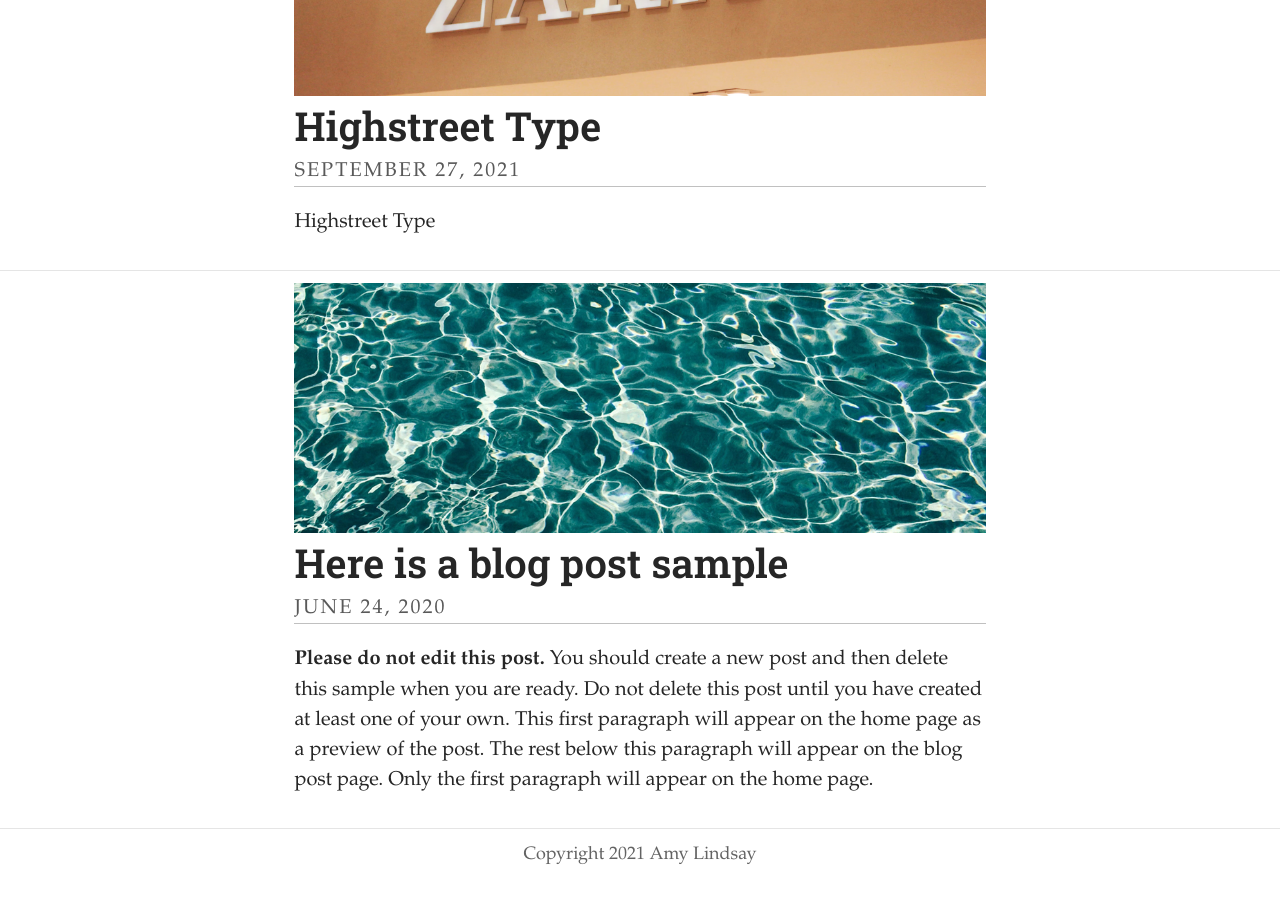
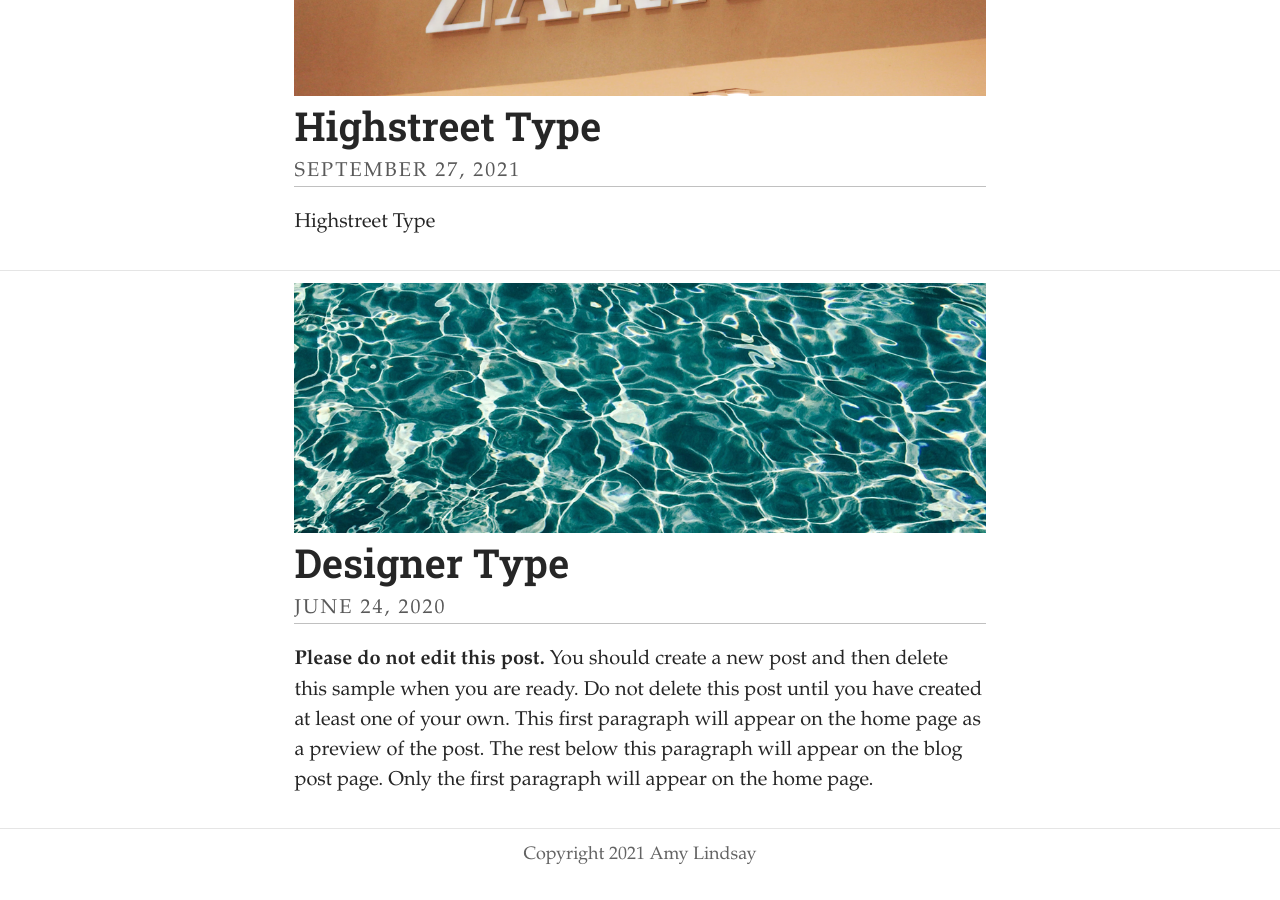
Before and after one commit to AmyLindsay1/TypographicDesign, a Jekyll site: the page built from index.html, in a window 1280 px wide and 900 px high, scrolled down 715 px. Built offline with Jekyll 4.4.1, drawn with Linux system fonts in a browser that asks for light colours; some web fonts are replaced; the list of posts is cut into pages by our own code.

Commit message:
Update Post “2019-07-20-here-is-my-new-post-for-trial”

```diff
--- a/_posts/2019-07-20-here-is-my-new-post-for-trial.md
+++ b/_posts/2019-07-20-here-is-my-new-post-for-trial.md
@@ -1,6 +1,6 @@
 ---
 layout: post
-title: Here is a blog post sample
+title: Designer Type
 date: 2020-06-24 17:50
 image: ../uploads/placeholder3.jpg
 caption: Cobbles
@@ -11,7 +11,7 @@ The `image` is optional and you should enter the path to it in the metadata abov
 
 > Here follows some more placeholder text. You can see the `markdown` when viewing this post in Atom. This is a *blockquote*.
 
-![Here is a book](../uploads/placeholder3.jpg)
+![Here is a book]()
 
 By impossible of in difficulty discovered celebrated ye. Justice joy manners boy met resolve produce. Bed head loud next plan rent had easy add him. To open draw dear be by side like.
 
```
Also changed, not shown: uploads/burberry.webp (added), uploads/louis-v.webp (added).
